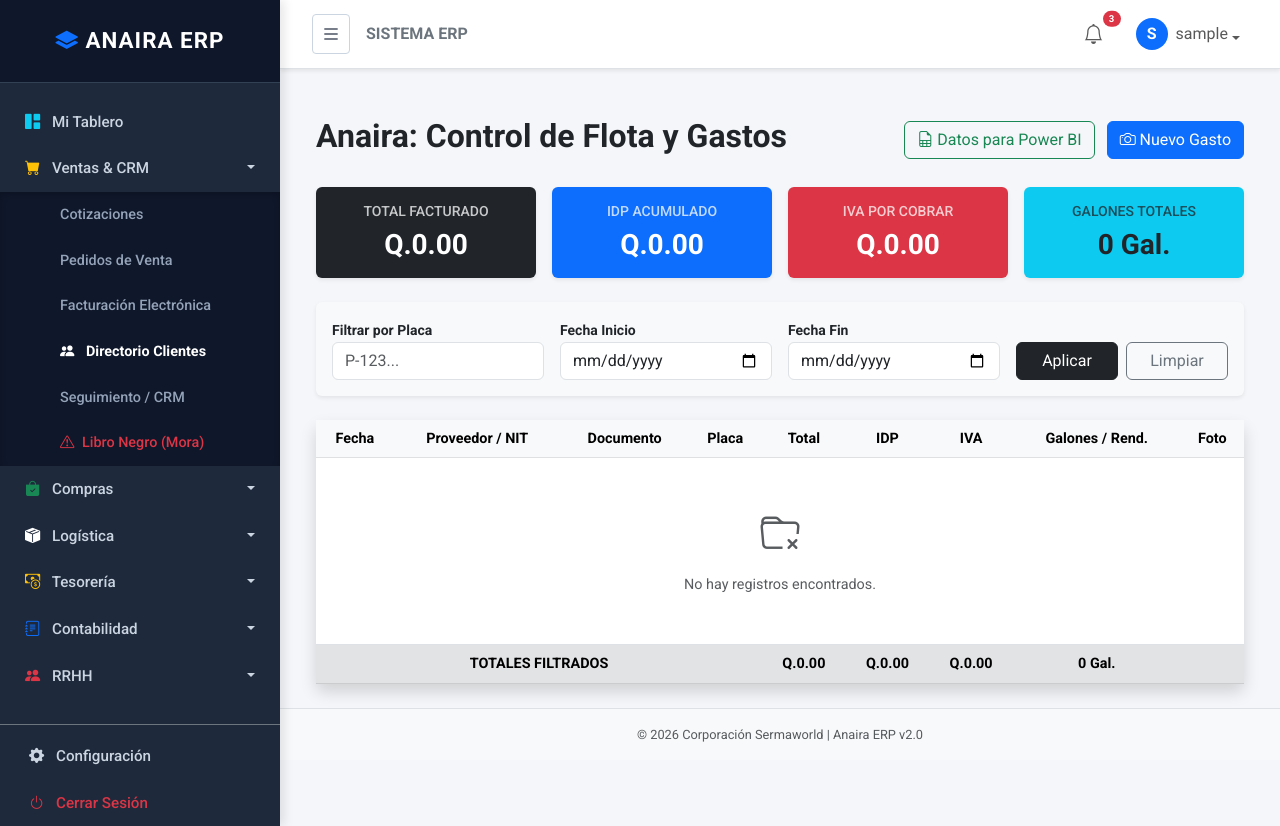
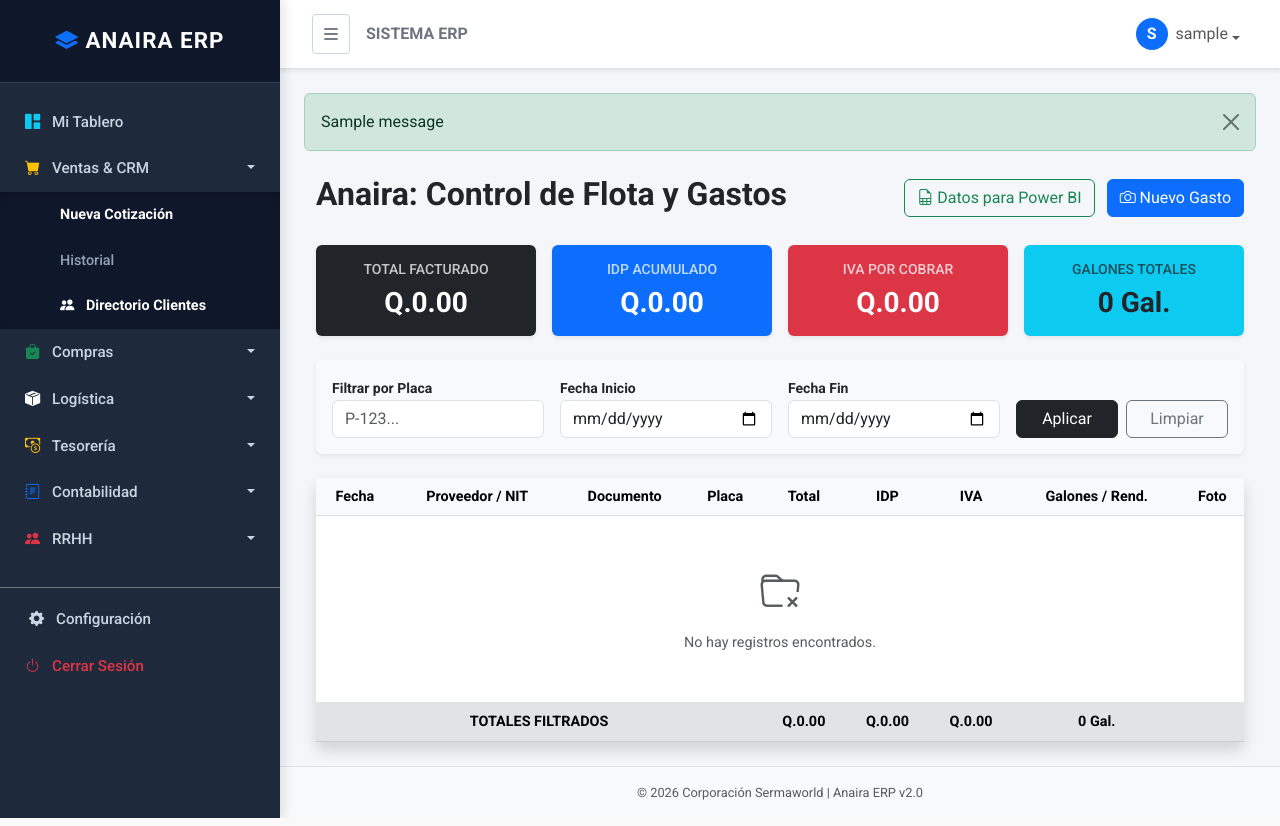
Before and after one commit to SergioReyes42/anaira-erp, a Django app: page /gastos/lista/ in a window 1280 px wide, after a click on "Ventas & CRM". Run offline with Django 4.2, Linux system fonts and the light colour scheme; a user stored in the database is signed in; tables that the repository leaves empty hold one stand-in row (values such as "Sample post"); one stand-in notice (Sample message) is shown.

Commit message:
fix pane0l0

```diff
--- a/templates/base.html
+++ b/templates/base.html
@@ -12,111 +12,49 @@
 
     <style>
         /* ESTILOS GENERALES */
-        body {
-            font-family: 'Roboto', sans-serif;
-            background-color: #f4f6f9;
-            overflow-x: hidden;
-        }
+        body { font-family: 'Roboto', sans-serif; background-color: #f4f6f9; overflow-x: hidden; }
 
-        /* --- SIDEBAR (Menú Lateral) --- */
+        /* --- SIDEBAR --- */
         #wrapper { display: flex; width: 100%; align-items: stretch; transition: all 0.3s; }
 
         #sidebar-wrapper {
-            min-width: 280px;
-            max-width: 280px;
-            background: #1e293b; /* Azul Oscuro Profundo (Slate 900) */
-            color: #fff;
-            min-height: 100vh;
+            min-width: 280px; max-width: 280px;
+            background: #1e293b; /* Azul Oscuro Profundo */
+            color: #fff; min-height: 100vh;
             transition: margin-left 0.3s ease;
-            box-shadow: 4px 0 10px rgba(0,0,0,0.1);
-            z-index: 1000;
+            box-shadow: 4px 0 10px rgba(0,0,0,0.1); z-index: 1000;
         }
 
         #sidebar-wrapper.toggled { margin-left: -280px; }
 
-        /* Cabecera del Sidebar */
         .sidebar-heading {
-            padding: 1.5rem;
-            font-size: 1.4rem;
-            font-weight: 700;
-            text-align: center;
-            background-color: #0f172a; /* Más oscuro */
-            border-bottom: 1px solid #334155;
-            letter-spacing: 1px;
+            padding: 1.5rem; font-size: 1.4rem; font-weight: 700;
+            text-align: center; background-color: #0f172a;
+            border-bottom: 1px solid #334155; letter-spacing: 1px;
         }
 
-        /* Links del Menú Principal */
+        /* Links del Menú */
         .list-group-item {
-            background-color: transparent;
-            color: #cbd5e1; /* Gris claro */
-            border: none;
-            padding: 12px 25px;
-            font-size: 0.95rem;
-            font-weight: 500;
-            border-left: 4px solid transparent;
-            transition: all 0.2s;
+            background-color: transparent; color: #cbd5e1; border: none;
+            padding: 12px 25px; font-size: 0.95rem; font-weight: 500;
+            border-left: 4px solid transparent; transition: all 0.2s;
         }
+        .list-group-item:hover { background-color: #334155; color: #fff; cursor: pointer; }
 
-        .list-group-item:hover {
-            background-color: #334155;
-            color: #fff;
-            cursor: pointer;
-        }
-
-        /* Flecha del desplegable */
-        .dropdown-toggle::after {
-            float: right;
-            margin-top: 8px;
-            transition: transform 0.2s;
-        }
-        /* Rotar flecha cuando está abierto */
+        .dropdown-toggle::after { float: right; margin-top: 8px; transition: transform 0.2s; }
         .collapsed .dropdown-toggle::after { transform: rotate(-90deg); }
 
         /* --- SUBMENÚS --- */
-        .submenu {
-            background-color: #0f172a; /* Fondo más oscuro para submenús */
-            box-shadow: inset 0 3px 6px rgba(0,0,0,0.2);
-        }
+        .submenu { background-color: #0f172a; box-shadow: inset 0 3px 6px rgba(0,0,0,0.2); }
+        .submenu .list-group-item { padding-left: 3.5rem; font-size: 0.9rem; color: #94a3b8; }
+        .submenu .list-group-item:hover { color: #38bdf8; background-color: #1e293b; }
 
-        /* Links del Submenú (Indentados) */
-        .submenu .list-group-item {
-            padding-left: 3.5rem; /* Sangría nivel 1 */
-            font-size: 0.9rem;
-            color: #94a3b8;
-        }
-        .submenu .list-group-item:hover {
-            color: #38bdf8; /* Celeste al pasar mouse */
-            background-color: #1e293b;
-        }
-
-        /* Sub-Submenú (Nivel 2 - Si fuera necesario) */
-        .sub-submenu .list-group-item {
-            padding-left: 5rem;
-            font-size: 0.85rem;
-        }
-
-        /* --- CONTENIDO PRINCIPAL --- */
+        /* --- CONTENIDO --- */
         #page-content-wrapper { width: 100%; }
-
-        .navbar {
-            background: #ffffff;
-            box-shadow: 0 2px 4px rgba(0,0,0,0.08);
-            padding: 10px 20px;
-        }
-
-        /* Botón Hamburguesa */
-        #menu-toggle {
-            color: #1e293b;
-            border-color: #cbd5e1;
-        }
+        .navbar { background: #ffffff; box-shadow: 0 2px 4px rgba(0,0,0,0.08); padding: 10px 20px; }
+        #menu-toggle { color: #1e293b; border-color: #cbd5e1; }
         #menu-toggle:hover { background-color: #e2e8f0; }
-
-        /* Badges/Notificaciones en menú */
-        .badge-sidebar {
-            float: right;
-            font-size: 0.75rem;
-            margin-top: 2px;
-        }
+        .badge-sidebar { float: right; font-size: 0.75rem; margin-top: 2px; }
     </style>
 </head>
 <body>
@@ -130,7 +68,7 @@
 
         <div class="list-group list-group-flush pt-3">
 
-            <a href="/" class="list-group-item list-group-item-action">
+            <a href="{% url 'home' %}" class="list-group-item list-group-item-action">
                 <i class="bi bi-grid-1x2-fill me-2 text-info"></i> Mi Tablero
             </a>
 
@@ -138,100 +76,52 @@
                 <i class="bi bi-cart-fill me-2 text-warning"></i> Ventas & CRM
             </a>
             <div class="collapse submenu" id="menuVentas">
-                <a href="{% url 'quotation_list' %}" class="list-group-item list-group-item-action">Cotizaciones</a>
-                <a href="#" class="list-group-item list-group-item-action">Pedidos de Venta</a>
-                <a href="#" class="list-group-item list-group-item-action">Facturación Electrónica</a>
+                <a href="{% url 'create_quotation' %}" class="list-group-item list-group-item-action text-white fw-bold">Nueva Cotización</a>
+                <a href="{% url 'quotation_list' %}" class="list-group-item list-group-item-action">Historial</a>
                 <div class="dropdown-divider border-secondary"></div>
-
                 <a href="{% url 'client_list' %}" class="list-group-item list-group-item-action fw-bold text-white">
                     <i class="bi bi-people-fill me-2"></i> Directorio Clientes
-                </a>
-
-                <a href="#" class="list-group-item list-group-item-action">Seguimiento / CRM</a>
-                <a href="#" class="list-group-item list-group-item-action text-danger">
-                    <i class="bi bi-exclamation-triangle me-1"></i> Libro Negro (Mora)
                 </a>
             </div>
 
             <a href="#menuCompras" data-bs-toggle="collapse" class="list-group-item list-group-item-action dropdown-toggle">
                 <i class="bi bi-bag-check-fill me-2 text-success"></i> Compras
             </a>
-
             <div class="collapse submenu" id="menuCompras">
-                <a href="{% url 'purchase_list' %}" class="list-group-item list-group-item-action fw-bold text-white">
-                    <i class="bi bi-cart4 me-2"></i> Historial de Compras
-                </a>
-
+                <a href="{% url 'purchase_list' %}" class="list-group-item list-group-item-action fw-bold text-white">Historial de Compras</a>
                 <a href="{% url 'gasto_manual' %}" class="list-group-item list-group-item-action">
                     Registrar Gasto (IA) <span class="badge bg-primary badge-sidebar">New</span>
                 </a>
-                <a href="#" class="list-group-item list-group-item-action">Gastos Operativos</a>
-                <a href="#" class="list-group-item list-group-item-action">Órdenes de Compra</a>
-                <a href="#" class="list-group-item list-group-item-action">Proveedores</a>
-                <a href="#" class="list-group-item list-group-item-action">Importaciones / Aduana</a>
+                <a href="{% url 'supplier_list' %}" class="list-group-item list-group-item-action">Proveedores</a>
             </div>
 
             <a href="#menuLogistica" data-bs-toggle="collapse" class="list-group-item list-group-item-action dropdown-toggle">
                 <i class="bi bi-box-seam-fill me-2 text-white"></i> Logística
             </a>
             <div class="collapse submenu" id="menuLogistica">
-                <a href="{% url 'product_list' %}" class="list-group-item list-group-item-action fw-bold text-white">
-                    <i class="bi bi-tags-fill me-2"></i> Catálogo de Productos
-                </a>
-
-                <a href="{% url 'inventory_list' %}" class="list-group-item list-group-item-action">Kardex de Inventario</a>
-                <a href="#" class="list-group-item list-group-item-action">Gestión de Bodegas</a>
-                <a href="#" class="list-group-item list-group-item-action">Producción / Fórmulas</a>
-                <a href="#" class="list-group-item list-group-item-action">Despachos</a>
+                <a href="{% url 'product_list' %}" class="list-group-item list-group-item-action fw-bold text-white">Catálogo de Productos</a>
+                <a href="{% url 'inventory_kardex' %}" class="list-group-item list-group-item-action">Kardex de Inventario</a>
             </div>
 
             <a href="#menuFinanzas" data-bs-toggle="collapse" class="list-group-item list-group-item-action dropdown-toggle">
                 <i class="bi bi-cash-coin me-2 text-warning"></i> Tesorería
             </a>
             <div class="collapse submenu" id="menuFinanzas">
-                <small class="text-uppercase text-muted ms-3 mt-2 d-block" style="font-size:0.7rem;">Gestión Bancaria</small>
-
-                <a href="{% url 'bank_list' %}" class="list-group-item list-group-item-action text-white fw-bold">
-                    <i class="bi bi-bank me-2"></i> Panel de Bancos
-                </a>
-                <a href="{% url 'bank_create' %}" class="list-group-item list-group-item-action">
-                    <i class="bi bi-plus-circle me-2"></i> Crear Nueva Cuenta
-                </a>
-
-                <small class="text-uppercase text-muted ms-3 mt-2 d-block" style="font-size:0.7rem;">Operaciones</small>
-
-                <a href="{% url 'bank_transaction_create' %}?type=IN" class="list-group-item list-group-item-action">
-                    <i class="bi bi-arrow-down-circle text-success me-2"></i> Registrar Depósito
-                </a>
-
-                <a href="{% url 'bank_transaction_create' %}?type=OUT" class="list-group-item list-group-item-action">
-                    <i class="bi bi-arrow-up-circle text-danger me-2"></i> Registrar Cheque
-                </a>
-
-                <small class="text-uppercase text-muted ms-3 mt-2 d-block" style="font-size:0.7rem;">Reportes</small>
-                <a href="{% url 'bank_list' %}" class="list-group-item list-group-item-action">
-                    <i class="bi bi-file-earmark-spreadsheet me-2"></i> Estados de Cuenta
-                </a>
-
-                <div class="dropdown-divider border-secondary mt-2"></div>
-
-                <a href="#" class="list-group-item list-group-item-action">Cuentas por Cobrar</a>
-                <a href="#" class="list-group-item list-group-item-action">Notas de Crédito/Débito</a>
-                <a href="#" class="list-group-item list-group-item-action">Cuentas por Pagar</a>
-                <a href="#" class="list-group-item list-group-item-action">Programación de Pagos</a>
+                <a href="{% url 'bank_list' %}" class="list-group-item list-group-item-action text-white fw-bold">Panel de Bancos</a>
+                <a href="{% url 'bank_transaction_create' %}?type=IN" class="list-group-item list-group-item-action">Registrar Ingreso</a>
+                <a href="{% url 'bank_transaction_create' %}?type=OUT" class="list-group-item list-group-item-action">Registrar Egreso</a>
             </div>
 
             <a href="#menuConta" data-bs-toggle="collapse" class="list-group-item list-group-item-action dropdown-toggle">
                 <i class="bi bi-journal-text me-2 text-primary"></i> Contabilidad
             </a>
             <div class="collapse submenu" id="menuConta">
-                <a href="{% url 'journal_list' %}" class="list-group-item list-group-item-action">Libro Diario</a>
-                <a href="{% url 'ledger_list' %}" class="list-group-item list-group-item-action">Libro Mayor</a>
-                <a href="{% url 'trial_balance' %}" class="list-group-item list-group-item-action">Balance de Saldos</a>
+                <a href="{% url 'libro_diario' %}" class="list-group-item list-group-item-action">Libro Diario</a>
+                <a href="{% url 'libro_mayor' %}" class="list-group-item list-group-item-action">Libro Mayor</a>
+                <a href="{% url 'balance_saldos' %}" class="list-group-item list-group-item-action">Balance de Saldos</a>
                 <div class="dropdown-divider border-secondary"></div>
-                <a href="{% url 'income_statement' %}" class="list-group-item list-group-item-action">Estado de Resultados</a>
-                <a href="{% url 'balance_sheet' %}" class="list-group-item list-group-item-action">Balance General</a>
-                <a href="#" class="list-group-item list-group-item-action">Impuestos (IVA/ISR)</a>
+                <a href="{% url 'estado_resultados' %}" class="list-group-item list-group-item-action">Estado de Resultados</a>
+                <a href="{% url 'balance_general' %}" class="list-group-item list-group-item-action">Balance General</a>
             </div>
 
             <a href="#menuRRHH" data-bs-toggle="collapse" class="list-group-item list-group-item-action dropdown-toggle">
@@ -239,29 +129,28 @@
             </a>
             <div class="collapse submenu" id="menuRRHH">
                 <a href="{% url 'employee_list' %}" class="list-group-item list-group-item-action">Empleados</a>
-                <a href="#" class="list-group-item list-group-item-action">Generar Nómina</a>
-                <a href="#" class="list-group-item list-group-item-action">Vacaciones y Ausencias</a>
+                <a href="{% url 'nomina_create' %}" class="list-group-item list-group-item-action">Generar Nómina</a>
             </div>
 
              <div class="mt-4 border-top border-secondary pt-2">
-                 <a href="#" class="list-group-item list-group-item-action">
+                 <a href="{% url 'control_panel' %}" class="list-group-item list-group-item-action">
                     <i class="bi bi-gear-fill me-2"></i> Configuración
                 </a>
-                 <a href="#" class="list-group-item list-group-item-action text-danger">
-                    <i class="bi bi-power me-2"></i> Cerrar Sesión
-                </a>
+                 <form action="{% url 'logout' %}" method="post" class="d-inline">
+                    {% csrf_token %}
+                    <button type="submit" class="list-group-item list-group-item-action text-danger bg-transparent border-0 w-100 text-start">
+                        <i class="bi bi-power me-2"></i> Cerrar Sesión
+                    </button>
+                 </form>
              </div>
 
         </div>
     </div>
+
     <div id="page-content-wrapper">
-
         <nav class="navbar navbar-expand-lg navbar-light bg-white border-bottom">
             <div class="container-fluid">
-
-                <button class="btn btn-outline-dark btn-sm me-3" id="menu-toggle">
-                    <i class="bi bi-list fs-5"></i>
-                </button>
+                <button class="btn btn-outline-dark btn-sm me-3" id="menu-toggle"><i class="bi bi-list fs-5"></i></button>
 
                 <span class="navbar-brand fw-bold fs-6 text-uppercase text-secondary">
                     {% if request.session.company_name %}
@@ -273,31 +162,20 @@
 
                 <div class="collapse navbar-collapse" id="navbarSupportedContent">
                     <ul class="navbar-nav ms-auto mt-2 mt-lg-0 align-items-center">
-                        <li class="nav-item dropdown me-3">
-                            <a class="nav-link position-relative" href="#" id="navbarDropdownNotif" role="button" data-bs-toggle="dropdown">
-                                <i class="bi bi-bell fs-5"></i>
-                                <span class="position-absolute top-25 start-100 translate-middle badge rounded-pill bg-danger" style="font-size: 0.6rem;">
-                                    3
-                                </span>
-                            </a>
-                            <ul class="dropdown-menu dropdown-menu-end shadow border-0" aria-labelledby="navbarDropdownNotif">
-                                <li><a class="dropdown-item small" href="#">Stock bajo en Bodega 1</a></li>
-                                <li><a class="dropdown-item small" href="#">Factura pendiente de pago</a></li>
-                            </ul>
-                        </li>
-
                         <li class="nav-item dropdown">
-                            <a class="nav-link dropdown-toggle d-flex align-items-center" href="#" id="navbarDropdown" role="button" data-bs-toggle="dropdown" aria-haspopup="true" aria-expanded="false">
+                            <a class="nav-link dropdown-toggle d-flex align-items-center" href="#" id="navbarDropdown" role="button" data-bs-toggle="dropdown">
                                 <div class="bg-primary text-white rounded-circle d-flex justify-content-center align-items-center me-2" style="width:32px; height:32px; font-weight:bold;">
                                     {{ request.user.username|make_list|first|upper|default:"U" }}
                                 </div>
                                 <span class="d-none d-sm-inline">{{ request.user.username|default:"Usuario" }}</span>
                             </a>
                             <div class="dropdown-menu dropdown-menu-end shadow border-0" aria-labelledby="navbarDropdown">
-                                <a class="dropdown-item" href="#"><i class="bi bi-person me-2"></i> Mi Perfil</a>
-                                <a class="dropdown-item" href="#"><i class="bi bi-shield-lock me-2"></i> Seguridad</a>
+                                <a class="dropdown-item" href="{% url 'control_panel' %}"><i class="bi bi-gear me-2"></i> Configuración</a>
                                 <div class="dropdown-divider"></div>
-                                <a class="dropdown-item text-danger" href="#"><i class="bi bi-box-arrow-right me-2"></i> Salir</a>
+                                <form action="{% url 'logout' %}" method="post">
+                                    {% csrf_token %}
+                                    <button type="submit" class="dropdown-item text-danger">Salir</button>
+                                </form>
                             </div>
                         </li>
                     </ul>
@@ -306,6 +184,15 @@
         </nav>
 
         <div class="container-fluid px-4 py-4">
+            {% if messages %}
+                {% for message in messages %}
+                    <div class="alert alert-{{ message.tags }} alert-dismissible fade show">
+                        {{ message }}
+                        <button type="button" class="btn-close" data-bs-dismiss="alert"></button>
+                    </div>
+                {% endfor %}
+            {% endif %}
+
             {% block content %}
             {% endblock %}
         </div>
@@ -313,19 +200,14 @@
         <footer class="bg-light text-center text-muted py-3 border-top mt-auto" style="font-size: 0.8rem;">
             &copy; {% now "Y" %} Corporación Sermaworld | Anaira ERP v2.0
         </footer>
-
     </div>
 </div>
 
 <script src="https://cdn.jsdelivr.net/npm/bootstrap@5.3.0/dist/js/bootstrap.bundle.min.js"></script>
-
 <script>
     var el = document.getElementById("wrapper");
     var toggleButton = document.getElementById("menu-toggle");
-
-    toggleButton.onclick = function () {
-        el.classList.toggle("toggled");
-    };
+    toggleButton.onclick = function () { el.classList.toggle("toggled"); };
 </script>
 
 </body>
```
